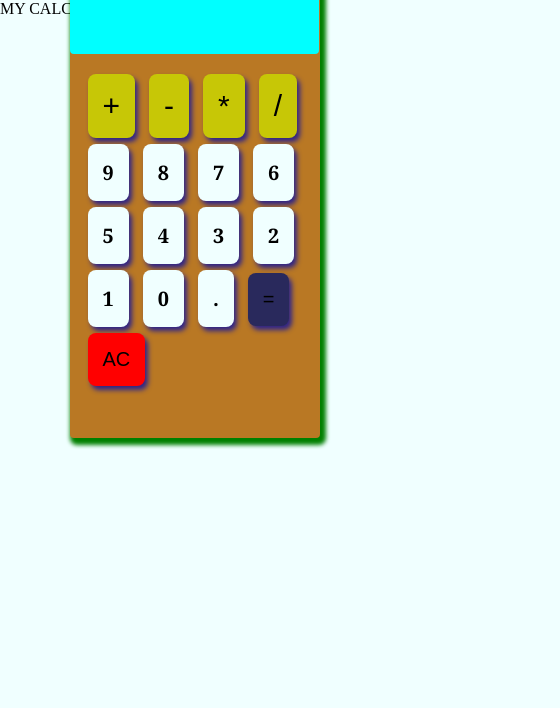
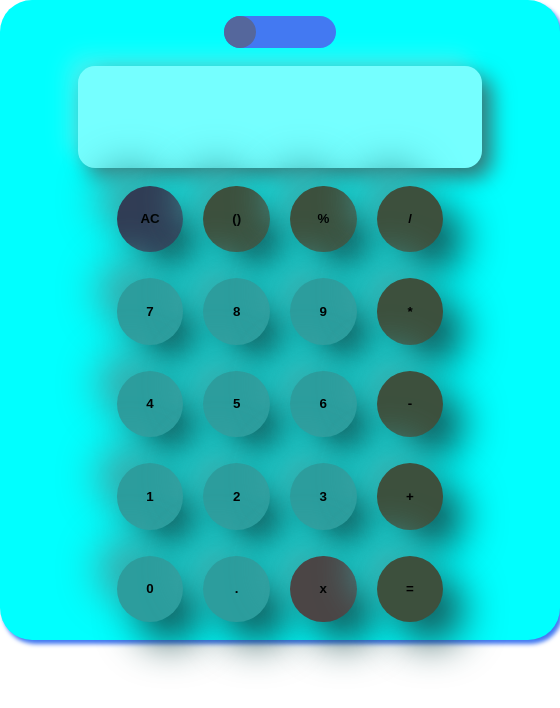
Before and after one commit to Phali003/Calculator, a plain HTML site: page calculator.html in a window 390 px wide. Both pictures are taken after a click on the button "AC". Shown: the whole page, 560 px wide, since content can reach past the window. Drawn offline with Linux system fonts and the light colour scheme.

```diff
--- a/calculator.css
+++ b/calculator.css
@@ -1,67 +1,135 @@
 body{
-    background-color: azure;
-    margin: 0%;
-    padding: 0%;
-}
-.calculator{
-    margin-top: 50%;
-    margin-left: 50%;
-    transform: translate(-50%, -50%);
-    width: 250px;
-    height: 450px;
-    background-color: rgb(185, 120, 36);
-    border-radius: 4px;
-    box-shadow: 3px 4px 4px 3px green;
-}
-form input{
-|     font-size: 20.5px;
-    padding-bottom: 50px;
-    background-color: aqua;
-    color: black;
-    text-wrap: wrap;
-    align-items: center;
-    justify-content: center;
-    display: flex;
-    top: 25%;
-    border: 0;
-    width: 245px;pointer-events: none;
-    border-radius: 4px;
-    margin-bottom: 20px;
-text-align: right;
+    margin: 0;
+    padding: 0;
 
 }
 
 
-.btn, .equal, .clear{
-    padding: 15px;
-    margin-bottom: 6px;
-    top: 5%;
-   left: 3%;
-   font-size: 20px;
-   position: relative;
-  margin-left: 10px;
+.calculator{
     justify-content: center;
-    align-items: center;
-    border-radius: 8px;
+    text-align: center;
+    width: 35em;
+    height: 40em;
+    display: block;
+    background-color: aqua;
+    margin: 0 auto;
+    border-color: red;
+    border-radius: 2em;
+   box-shadow: 3px 4px 4px #4379F2;
+    }
+
+.screen{
+    top: 1em;
+    -webkit-border-radius: 17px;
+border-radius: 17px;
+background: #75ffff;
+-webkit-box-shadow: 10px 10px 21px #367575, -10px -10px 21px #294949;
+box-shadow: 10px 10px 21px #367575, -10px -10px 21px #42f5f5;
+font-size: 30px;
+border: none;
+pointer-events: none;
+display: inline-flex;
+margin: 0 auto;
+width: 80%;
+height: 60px;
+/* direction: rtl; */
+text-align: right;
+-webkit-user-drag: none;
+user-select: none;
+}
+
+.btn, .operator{
+
+    width: 5em;
+    margin: .6em;
+    height: 5em;
+    border-radius: 50%;
     border: none;
-    box-shadow: 3px 4px 5px rgb(46, 36, 136);
+
+    -webkit-border-radius: 48px;
+border-radius: 48px;
+background: #2c9d9d;
+-webkit-box-shadow: 10px 20px 20px #144848, -20px -20px 41px #44f2f2;
+box-shadow: 20px 20px 41px #144848, -20px -20px 41px #3ea8a8;
+}
+.btn:hover,
+.delete-btn:hover,
+.equal-btn:hover,
+.clear-btn:hover,
+.bracket-btn:hover,
+.percent-btn:hover
+
+{
+    background-color: #15F5BA;
+    transition-duration: 1s;
+    cursor: pointer;
+    opacity: 1;
+}
+
+.clear-btn{
+    background-color:#313d55;
+}
+
+.delete-btn{
+    background-color: rgb(75, 69, 69);
+}
+.equal-btn, .bracket-btn, .percent-btn, .divide, .subtract, .multiply, .add{
+    background-color: rgb(61, 80, 61);
+}
+
+.toggle{
+    width: 0;
+    height: 0;
+    visibility: hidden;
 
 }
-.btn-white{
-    padding: 15px;
-    background-color: azure;
-    font-family: Georgia, 'Times New Roman', Times, serif;
-    font-weight: 600;
-    font-style: none;
+
+label {
+    width: 7em;
+    height: 2em;
+    border-radius: 200px;
+    background-color: #4379F2;
+    position: relative;
+    margin: 0 auto .5em;
+    display: flex;
+    cursor: pointer;
+    transition: .5s;
 }
-.btn-yellow{
-    background-color: rgb(199, 199, 6);
-    font-size: 30px;
+@media (max-width: 800px){
+    .calculator{
+        display: grid;
+        grid-template-columns: (2,2fr);
+        margin: 0 auto;
+    }
+    .screen{
+        width: 400px;
+        height: 100px;
+    }
 
 }
-.clear{
-    background-color: red;
+label::after{
+    content: "";
+    width: 2em;
+    height: 2em;
+    border-radius: 50%;
+    background-color: #55679C;
+    position: absolute;
+    left: 0;
+   transition: left .3s ease;
 }
-.equal{
-    background-color: rgb(41, 41, 92);
+input:checked + label{
+    background-color: #0D7C66;
 }
+input:checked + label::after{
+background-color: #78B7D0;
+left: 4.8em;
+transform: translateX(6%);
+}
+
+input:active + label::after{
+    width: 3em;
+    transition: .2s;
+    margin-right: 2em;
+    position: relative;
+    display: flex;
+}
--- a/calculator.html
+++ b/calculator.html
@@ -5,49 +5,53 @@
     <meta name="viewport" content="width=device-width, initial-scale=1.0">
     <title>CALCULATOR</title>
     <link rel="stylesheet" href="calculator.css">
+    <link rel="stylesheet" href="https://cdnjs.cloudflare.com/ajax/libs/font-awesome/6.6.0/css/all.min.css" integrity="sha512-Kc323vGBEqzTmouAECnVceyQqyqdsSiqLQISBL29aUW4U/M7pSPA/gEUZQqv1cwx4OnYxTxve5UMg5GT6L4JJg==" crossorigin="anonymous" referrerpolicy="no-referrer" />
+
 </head>
 <body>
 
-   <header>MY CALCULATOR</header>
+    <div class="calculator" id="calculator-1">
+        <input class="toggle" type="checkbox" id="light-toggle">
+        <label for="light-toggle"></label>
+        <input class="screen" type="text">
 
 
-   <summary></summary>
+        <div class="first">
+<button type="button" class=" operator clear-btn"><strong>AC</strong></button>
+<button type="button" class=" operator bracket-btn"><strong>()</strong></button>
+<button type="button" class=" operator percent-btn"><strong>%</strong></button>
+<button type="button" class=" btn operator-button divide"  data-num="/"><strong>/</strong></button>
+</div>
+<div class="second">
+<button type="button" class=" btn value-btn" data-num="7"><strong>7</strong></button>
+<button type="button" class=" btn value-btn" data-num="8"><strong>8</strong></button>
+<button type="button" class=" btn value-btn" data-num="9"><strong>9</strong></button>
+<button type="button" class=" btn operator-button multiply" data-num="*"><strong>*</strong></button>
+</div>
+<div class="third">
+<button type="button" class=" btn value-btn" data-num="4"><strong>4</strong></button>
+<button type="button" class=" btn value-btn" data-num="5"><strong>5</strong></button>
+<button type="button" class=" btn value-btn" data-num="6"><strong>6</strong></button>
+<button type="button" class=" btn operator-button subtract" data-num="-"><strong>-</strong></button>
+</div>
 
-  <div class="calculator">
+<div class="forth">
+<button type="button" class=" btn value-btn" data-num="1"><strong>1</strong></button>
+<button type="button" class=" btn value-btn" data-num="2"><strong>2</strong></button>
+<button type="button" class=" btn value-btn" data-num="3"><strong>3</strong></button>
+<button type="button" class=" btn operator-button add"  data-num="+"><strong>+</strong></button>
+</div>
 
-    <div class="inputs">
-        <form>
+<div class="fifth">
+<button type="button" class=" btn value-btn" data-num="0"><strong>0</strong></button>
+<button type="button" class=" btn  point-btn" data-num="."><strong>.</strong></button>
+<button type="button" class="  operator delete-btn" id="deleteButton"><strong>x</strong></button>
+<button type="button" class="  operator equal-btn"><strong>=</strong></button>
+</div>
+</div>
 
+<script src="calculator.js">
 
-         <input type="text" class="screen">
-        </form>
-
-
-
-        <button type="button" class="btn btn-yellow" data-num="+">+</button>
-        <button type="button" class="btn btn-yellow" data-num="-">-</button>
-        <button type="button" class="btn btn-yellow" data-num="*">*</button>
-        <button type="button" class="btn btn-yellow" data-num="/">/</button>
-
-        <button type="button" class="btn btn-white" data-num="9">9</button>
-        <button type="button" class="btn btn-white" data-num="8">8</button>
-        <button type="button" class="btn btn-white" data-num="7">7</button>
-        <button type="button" class="btn btn-white" data-num="6">6</button>
-        <button type="button" class="btn btn-white" data-num="5">5</button>
-        <button type="button" class="btn btn-white" data-num="4">4</button>
-        <button type="button" class="btn btn-white" data-num="3">3</button>
-        <button type="button" class="btn btn-white" data-num="2">2</button>
-        <button type="button" class="btn btn-white" data-num="1">1</button>
-        <button type="button" class="btn btn-white" data-num="0">0</button>
-        <button type="button" class="btn btn-white" data-num=".">.</button>
-
-        <button type="button" class=" equal btn-equal">=</button>
-        <button type="button" class=" clear btn-clear">AC</button>
-    </div>
-
-  </div>
-
-<script src="calculator.js"></script>
-
+</script>
 </body>
 </html>
--- a/calculator.js
+++ b/calculator.js
@@ -1,29 +1,112 @@
-(function (){
 
-let screen = document.querySelector(".screen");
-let buttons = document.querySelectorAll(".btn");
-let equal = document.querySelector(".btn-equal");
-let clearBtn = document.querySelector(".btn-clear");
+//Javascript for the colors-manipulation
+const calculator = document.getElementById("calculator-1");
+const checkbox = document.getElementById("light-toggle");
+const thisScreen = document.querySelector(".screen");
 
-buttons.forEach(function (button){
-    button.addEventListener("click", function (e){
-let value = e.target.dataset.num;
-screen.value += value;
+
+
+
+checkbox.addEventListener("change", function(){
+    if(this.checked){
+        calculator.style.backgroundColor = "#524C42";
+        calculator.style.transition = "0.5s";
+        buttons.forEach(button =>{
+            button.style.backgroundColor = "#31363F";
+            thisScreen.style.backgroundColor = "#87A2FF";
+            clearBtn.style.backgroundColor = "#31363F";
+           deleteBtn.style.backgroundColor = "#31363F";
+           equalBtn.style.backgroundColor ="#31363F";
+           bracketBtn.style.backgroundColor = "#31363F";
+           percentBtn.style.backgroundColor = "#31363F";
+        });
+    }
+    else {
+        calculator.style.backgroundColor = "aqua";
+        calculator.style.transition = "0.5s";
+        buttons.forEach(button =>{
+            button.style.backgroundColor = "#2c9d9d";
+            thisScreen.style.backgroundColor = "#75ffff";
+            clearBtn.style.backgroundColor = "#2c9d9d";
+            deleteBtn.style.backgroundColor = "#2c9d9d";
+           equalBtn.style.backgroundColor ="#2c9d9d";
+           bracketBtn.style.backgroundColor = "#2c9d9d";
+           percentBtn.style.backgroundColor = "#2c9d9d";
+
+        });
+    }
+});
+
+// Javascript for mathematical-manipulation
+const buttons = document.querySelectorAll(".btn");
+const screen = document.querySelector(".screen");
+const clearBtn = document.querySelector(".clear-btn");
+const deleteBtn = document.getElementById("deleteButton");
+const equalBtn = document.querySelector(".equal-btn");
+const bracketBtn = document.querySelector(".bracket-btn");
+const percentBtn  = document.querySelector(".percent-btn");
+const pointBtn = document.querySelector(".point-btn");
+
+buttons.forEach(function (button) {
+    button.addEventListener("click", function (e) {
+        e.preventDefault();
+        const targetButton = e.target.closest('.btn');
+        if (targetButton) {
+            let value = targetButton.dataset.num;
+            // Check if the value is a decimal point
+            if (value === ".") {
+                // Prevent adding another decimal point if one already exists in the last number
+                const lastNumber = screen.value.split(/[\+\-\*\/]/).pop();
+                if (!lastNumber.includes(".")) {
+                    screen.value += value;
+                }
+            } else {
+                screen.value += value;
+            }
+        }
     });
 });
 
 
-equal.addEventListener("click", function(e){
-    if(screen.value === ""){
-        screen.value = "";
-    }else{
-        let answer = eval(screen.value);
-        screen.value = answer;
+clearBtn.addEventListener("click", function (e) {
+    screen.value = "";
+});
+
+deleteBtn.addEventListener("click", function (e) {
+    if (screen.value.length > 0) { // This one helps to check if there is a value to delete
+        screen.value = screen.value.slice(0, -1);
     }
 });
 
-clearBtn.addEventListener("click", function(e){
-    screen.value = "";
-})
 
-})();
+equalBtn.addEventListener("click", function (e) {
+    try {
+        if (screen.value === "") {
+            screen.value = "";
+        } else {
+            let answer = eval(screen.value);
+            screen.value = answer < 0 ? `-${Math.abs(answer)}` : answer.toString();
+        }
+    } catch (error) {
+        screen.value = "Error";
+    }
+});
+
+
+percentBtn.addEventListener("click", function (e){
+    if(screen.value){
+        let currentValue = parseFloat(screen.value);
+        screen.value = currentValue/100;
+    }
+});
+
+bracketBtn.addEventListener("click", function (e) {
+    const openBrackets = (screen.value.match(/\(/g) || []).length;
+    const closeBrackets = (screen.value.match(/\)/g) || []).length;
+
+    if (openBrackets > closeBrackets) {
+        screen.value += ")";
+    } else {
+        screen.value += "(";
+    }
+});
```
